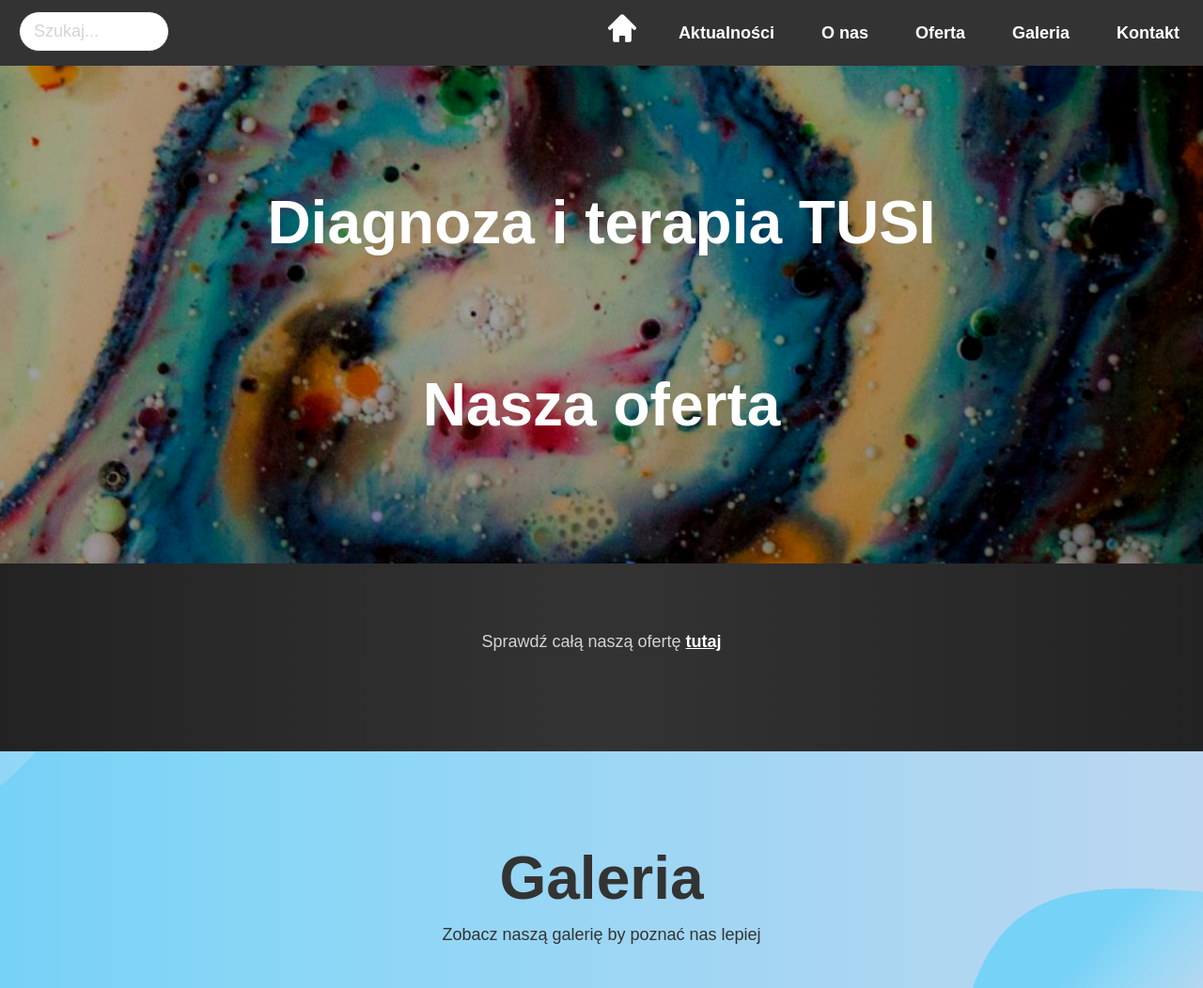
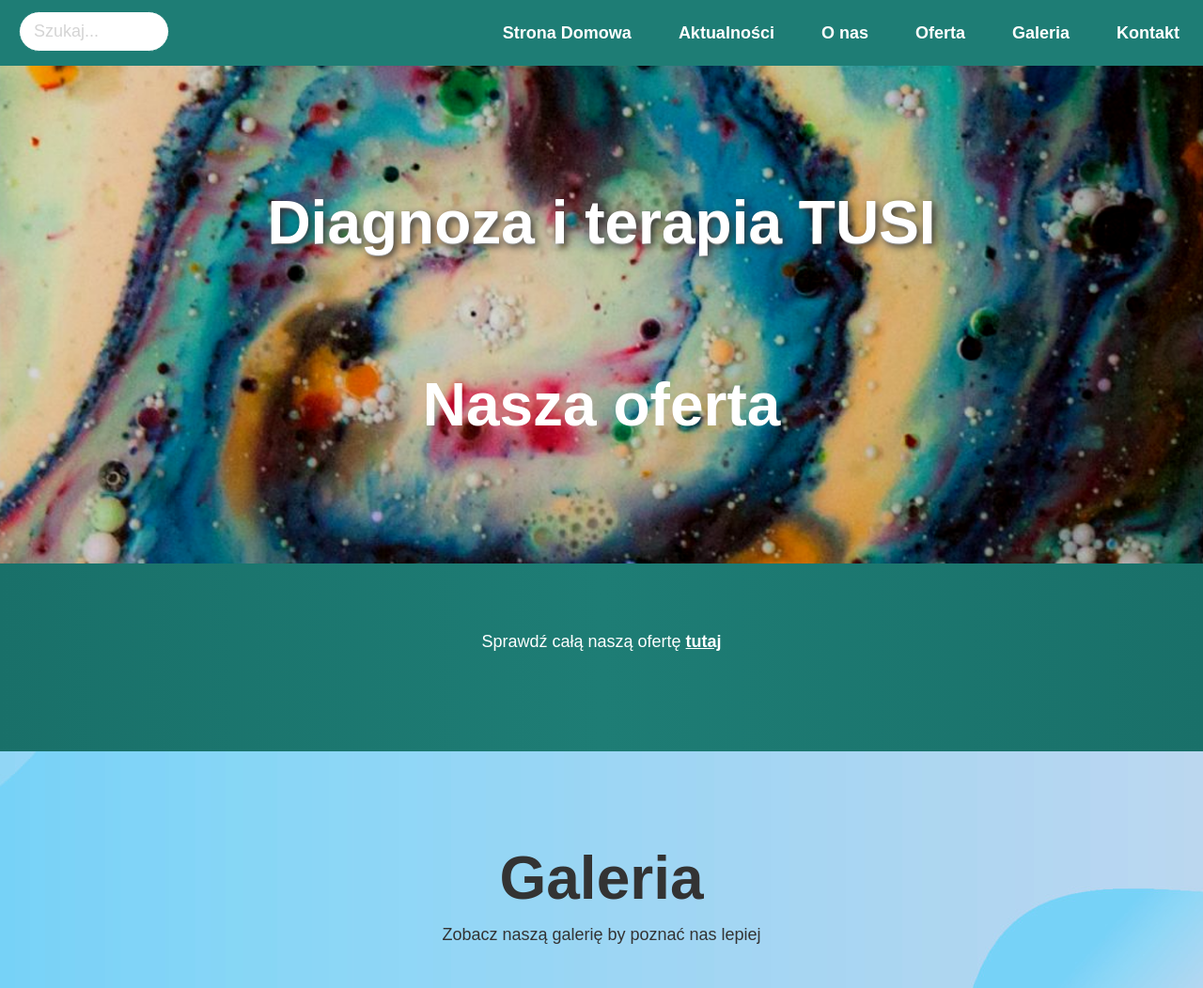
Before and after one commit to SIWY203/tusi-web, a Django app: template tusi/templates/tusi/home.html in a window 1280 px wide. Shown: the top 1052 px of the page at 94% size. Run offline with Django 5.2, Linux system fonts and the light colour scheme; the template is opened without the code that fills it, so the values that code supplies are empty.

Commit message:
layout 3.1

```diff
--- a/tusi/static/tusi/section.css
+++ b/tusi/static/tusi/section.css
@@ -539,9 +539,10 @@ COLOR = [
 /* LANDING PAGE / HOME */
 .home-header {
     color: var(--color-secondary);
+    text-shadow: 3px 3px 8px var(--color-font), 0 1px 0 #fff;
 }
 #offer-container p {
-    color: var(--color-grays);
+    color: var(--color-secondary);
     text-align: center;
 }
 #offer-container a {
--- a/tusi/static/tusi/style.css
+++ b/tusi/static/tusi/style.css
@@ -1,10 +1,11 @@
 :root {
-    --color-primary: #333;
+    --color-font: #333;
+    --color-primary: #1e7d75;
     --color-secondary: #fff;
-    --color-accent-1: #146785;
-    --color-accent-2: #9d4d88;
+    --color-accent-1: #289b91;
+    --color-accent-2: #bc76a9;
     --color-grays: #d4d4d4;
-    --color-dark: #222;
+    --color-dark: #197069;
     --bg-color: #c6cfd4;
     --ff: "DM Sans", sans-serif;
     --h1: bold 54px/64px var(--ff);
@@ -33,7 +34,7 @@ body {
     background: url("/static/img/bg.jpg") fixed;
 }
 h1, h2, h3 {
-    color: var(--color-primary);
+    color: var(--color-font);
 }
 h1 {
     font: var(--h1);
@@ -50,7 +51,7 @@ p {
 }
 a {
     font: var(--links);
-    color: var(--color-accent-1);
+    color: var(--color-primary);
     transition: var(--transition);
     text-decoration: none;
     display: inline-block;
@@ -97,7 +98,7 @@ a:hover {
     height: 75vh;
     object-fit: cover;
     object-position: center;
-    filter: brightness(0.7) contrast(1.2);
+    filter: brightness(0.9) contrast(1.2);
 }
 .header, #content, #footer {
     position: relative;
@@ -109,7 +110,7 @@ a:hover {
     margin-right: 4vw;
     font-weight: bold;
     font-size: clamp(1rem, calc(7vw + 0.5rem), 4rem);
-    color: var(--color-primary);
+    color: var(--color-font);
 }
 #content {
     display: block;
@@ -118,7 +119,7 @@ a:hover {
 .button {
     margin-top: 20px;
     padding: 12px 24px;
-    background-color: var(--color-accent-1);
+    background-color: var(--color-primary);
     color: var(--color-secondary);
     font: var(--links);
     border: none;
@@ -263,7 +264,7 @@ a:hover {
     box-shadow: var(--shadowdark);
     cursor: pointer;
 }
-#nav-home-button {
+#nav-mobile-home-button {
     z-index: var(--z-nav-mobile-btn);
     transition: var(--transition);
     border: none;
@@ -271,16 +272,19 @@ a:hover {
     height: 30px;
     padding: 13px 20px 23px 20px !important;
     cursor: pointer;
+    display: none;
 }
-#nav-home-button:hover {
+#nav-mobile-home-button:hover {
     transform: scale(1.03);
     background-color: var(--color-accent-1);
     box-shadow: var(--shadow);
 }
-#nav-home-button img {
+#nav-mobile-home-button img {
     width: 100%;
     filter: invert(1);
 }
+
+
 
 /* Search Field */
 .search-field {
@@ -339,7 +343,7 @@ a:hover {
 
 /* Footer */
 #footer {
-    background-color: var(--color-primary);
+    background-color: var(--color-accent-2);
     color: var(--color-secondary);
     padding: 6vh;
     margin: 80px 0 0 0;
@@ -379,7 +383,6 @@ a:hover {
 }
 .admin-button:hover {
     transform: scale(1.03);
-    color: var(--color-accent-2);
 }
 #scrollTopBtn {
     display: none;
@@ -407,13 +410,13 @@ a:hover {
 
 
 @media screen and (max-width: 1000px) {
-    #nav a:not(#nav-home-button) {
+    #nav a:not(#nav-mobile-home-button) {
         display: none;
     }
-    #nav-home-button {
+    #nav-mobile-home-button {
         margin-right: 73px;
     }
-    #menu-button, #close-button, #nav-home-button {
+    #menu-button, #close-button, #nav-mobile-home-button {
         display: block;
     }
     .search-field input[type="text"] {
--- a/tusi/templates/tusi/home.html
+++ b/tusi/templates/tusi/home.html
@@ -43,11 +43,13 @@
 </div> <!-- container -->
 
 
+{% comment %}
 {% if news %}
     {% with item=news %}
         {% include 'tusi/section.html' %}
     {% endwith %}
 {% endif %}
+{% endcomment %}
 
 
 {% if home_2 %}
--- a/tusi/templates/tusi/layout.html
+++ b/tusi/templates/tusi/layout.html
@@ -21,7 +21,8 @@
         <form class="search-field" action="" method="get">
             <input type="text" name="search-field" placeholder="Szukaj..." />
         </form>
-        <a href="{% url 'home' %}" id="nav-home-button"><img src="{% static 'img/home.svg' %}" alt="Strona Domowa" /></a>
+        <a href="{% url 'home' %}" id="nav-mobile-home-button"><img src="{% static 'img/home.svg' %}" alt="Strona Domowa" /></a>
+        <a href="{% url 'home' %}">Strona Domowa</a>
         <a href="{% url 'news' %}">Aktualności</a>
         <a href="{% url 'about_us' %}">O nas</a>
         <div class="dropdown">
```
Also changed, not shown: other parts of tusi/static/tusi/section.css (+28 -20 lines), db.sqlite3.
